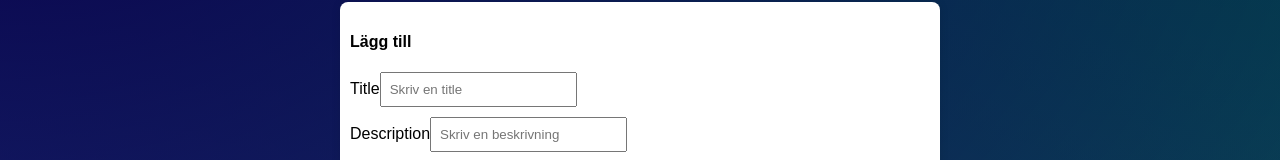
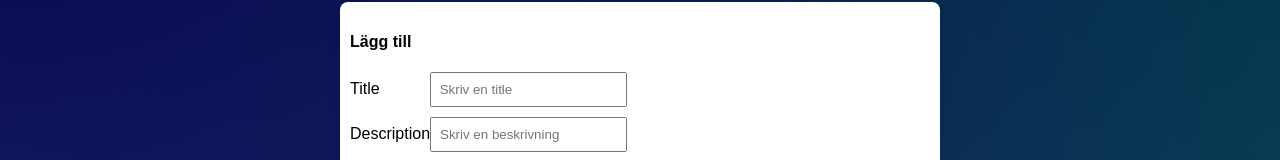
Before and after one commit to OBorgstrom/TodoReactRedux, a React (Vite) app: page /reduxDemo in a window 1280 px wide. Shown: the part 178-338 px from the top of the page. Built offline with nearby package versions, Linux system fonts and the light colour scheme; no server answers.

Commit message:
refactor form input field

```diff
--- a/src/components/Form.tsx
+++ b/src/components/Form.tsx
@@ -60,6 +60,7 @@ const Form = ({ action, todo, update }: Props) => {
               type="text"
               className="form-control form-input"
               placeholder={todo ? todo.title : 'Skriv en title'}
+              style={{ marginLeft: '50px' }}
             />
           </label>
           {errors.title && (
```
